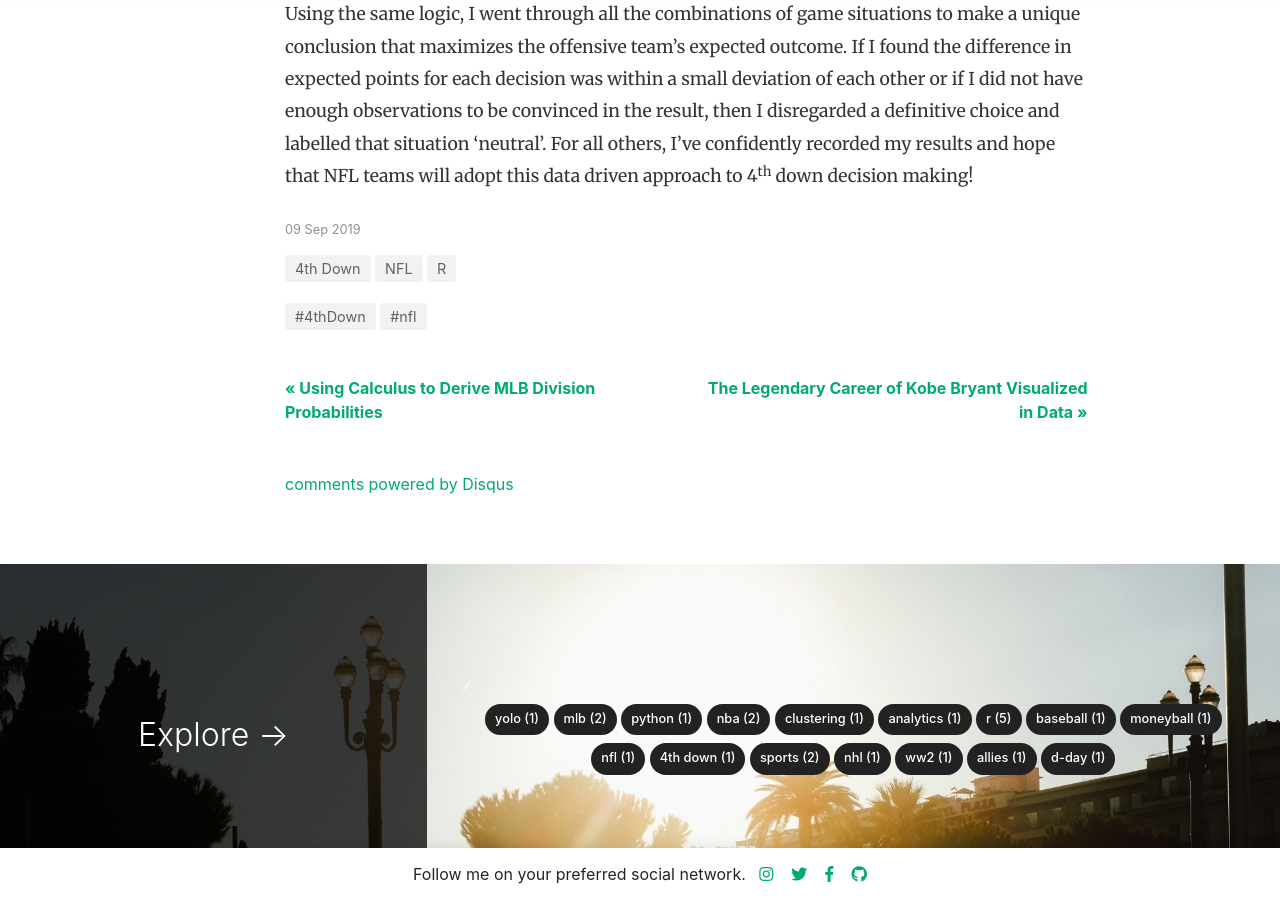
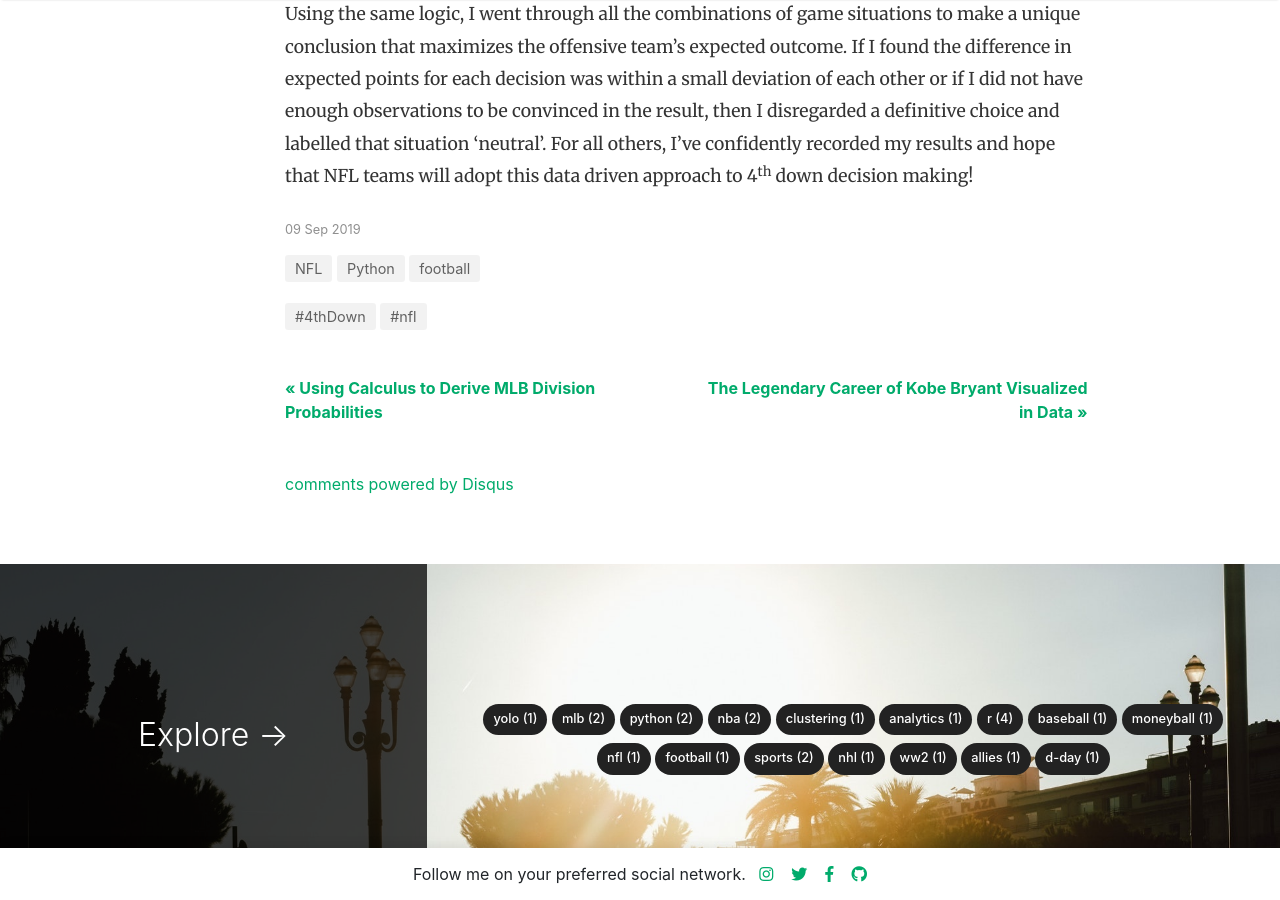
Before and after one commit to malteranalytics/malteranalytics.github.io, a Jekyll site: the page built from _posts/2019-09-09-nfl-4th-down.md, in a window 1280 px wide and 900 px high, scrolled down 8854 px. Built offline with Jekyll 4.4.1, drawn with Linux system fonts in a browser that asks for light colours; nearby versions of some CDN libraries; comment, search, counter and statistics services are not loaded.

Commit message:
Update 2019-09-09-nfl-4th-down.md

```diff
--- a/_posts/2019-09-09-nfl-4th-down.md
+++ b/_posts/2019-09-09-nfl-4th-down.md
@@ -2,7 +2,7 @@
 layout: post
 title:  "The Statistical Value of Going For It On 4<sup>th</sup> Down"
 author: drew
-categories: [ NFL, 4th Down, R ]
+categories: [ NFL, football, Python ]
 image: "https://malteranalytics.github.io/assets/images/2019-09-09-nfl-4th-down/image1.png"
 tags: [nfl, 4thDown]
 featured: false
```
